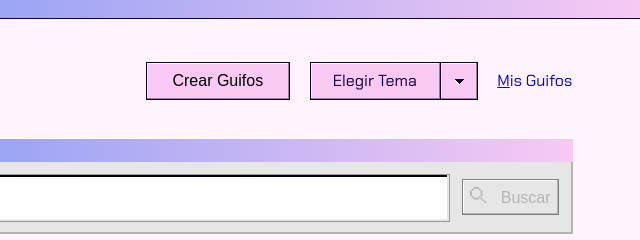
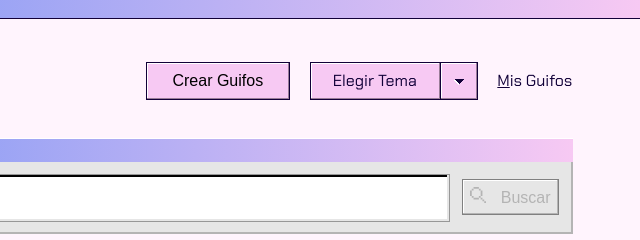
Before and after one commit to EAPG1990/eapg1990.github.io, a plain HTML site: page index.html in a window 1280 px wide. Shown: the top 240 px of the page, 640-1280 px from the left. Drawn offline with Linux system fonts and the light colour scheme; no server answers.

Commit message:
first commit

```diff
--- a/styles/theme1.css
+++ b/styles/theme1.css
@@ -167,6 +167,7 @@ body {
 }
 
 .container a {
+  color: #110038;
   text-decoration: none;
   font-size: 16px;
   line-height: 18px;
```
